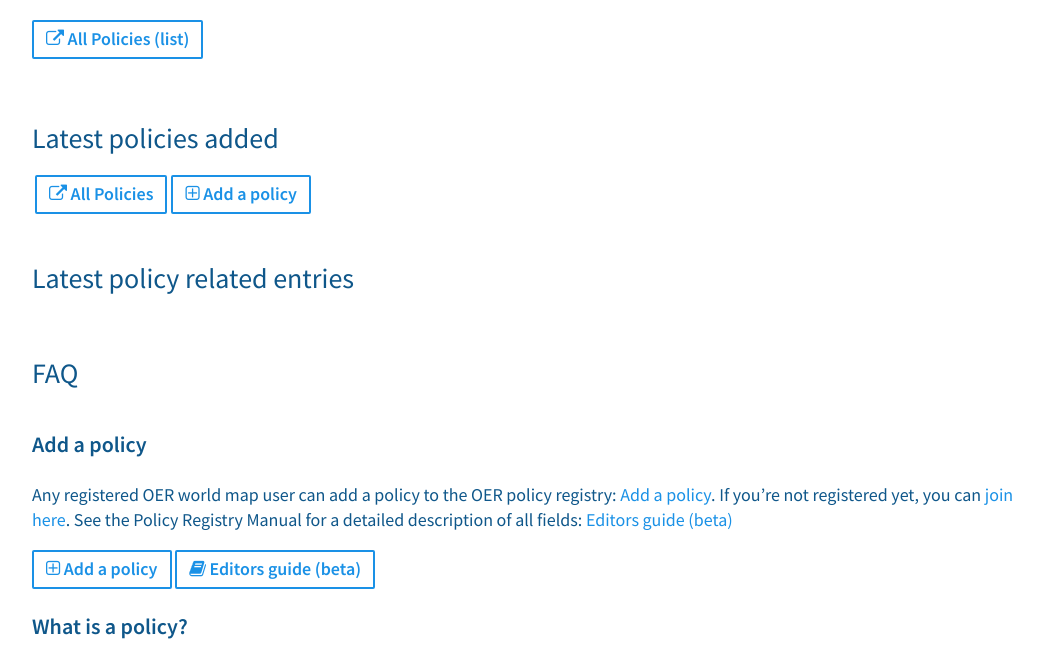
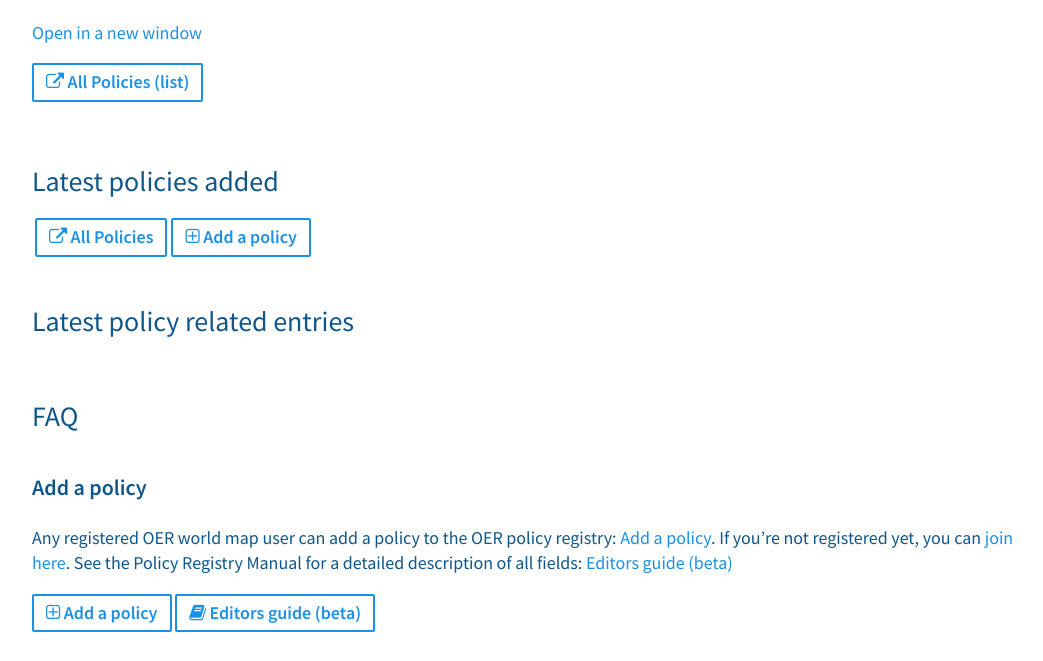
Before and after one commit to hbz/oerworldmap-ui, a Jekyll site: the page built from docs/oerpolicies.pt.md, in a window 1280 px wide and 900 px high, scrolled down 1130 px, cut to the strip 239-900 px from the top of the window. Shown: the whole strip, without its empty margins (114-1157 px from the left). Built offline with Jekyll 4.4.1, drawn with Linux system fonts in a browser that asks for light colours; nearby versions of some CDN libraries; comment, search, counter and statistics services are not loaded; a style sheet for code colours, icons or effects is not loaded.

```diff
--- a/docs/oerpolicies.pt.md
+++ b/docs/oerpolicies.pt.md
@@ -23,6 +23,8 @@
   width="800"
   style="border:0; width: 100%; margin: 0 auto;"
 ></iframe>
+
+<a data-inject-newwindowlink> Open in a new window </a>
 
 <a class="btn" href="/resource/?filter.about.%40type=Policy&size=20" target="_blank"><i class="fa fa-external-link" aria-hidden="true"></i> All Policies (list)</a>
 
```
